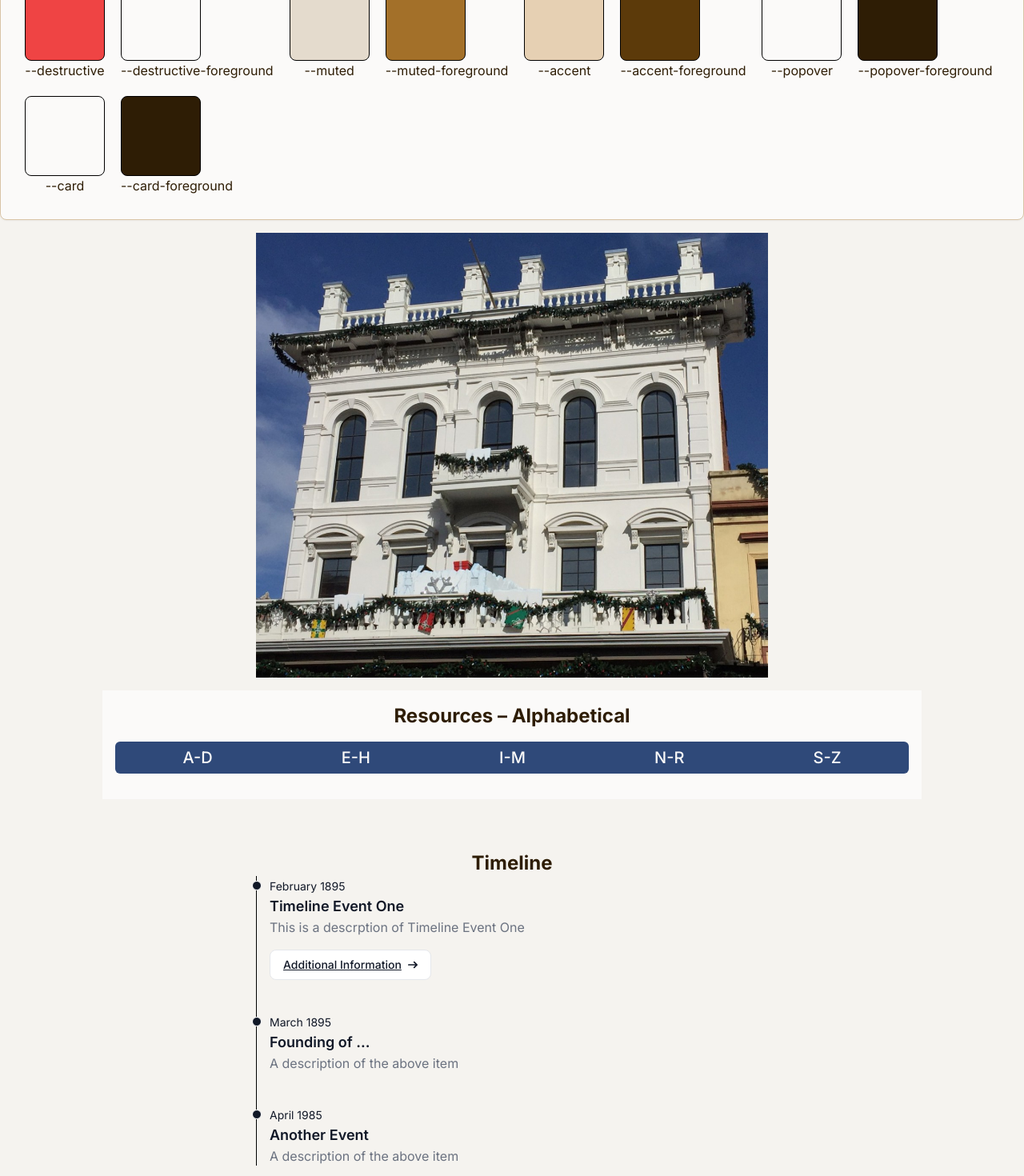
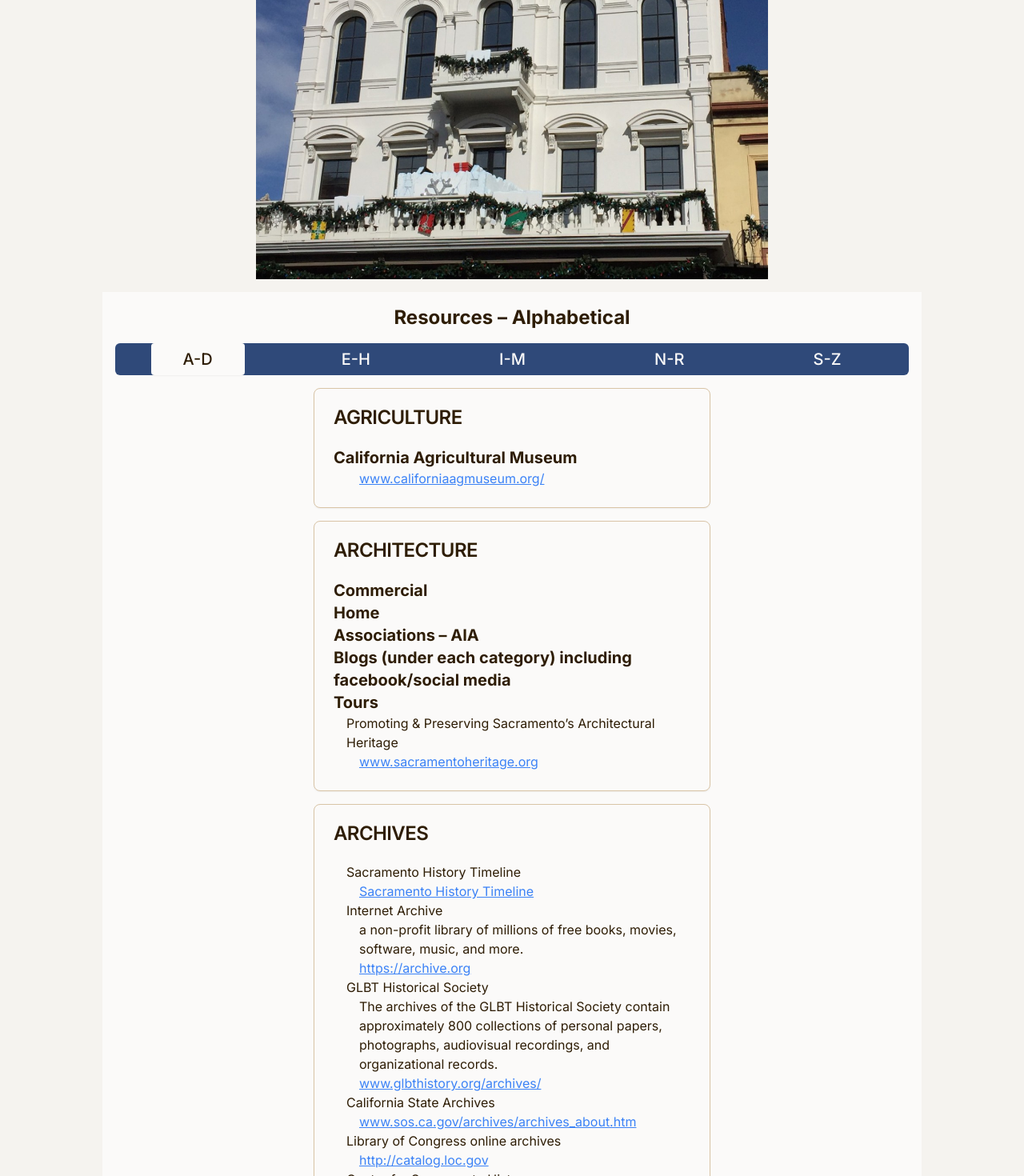
Before and after one commit to witcradg/sacareahistory, a Next.js app: page / in a window 1280 px wide. Shown: the part 400-1870 px from the top of the page at 80% size. Built offline with nearby package versions, Linux system fonts and the light colour scheme.

Commit message:
Move color palate to its own component. Add full unedited timeline

```diff
--- a/app/page.tsx
+++ b/app/page.tsx
@@ -5,58 +5,20 @@ import { AlphaEH } from "@/components/alphaE-H";
 import { AlphaIM } from "@/components/alphaI-M";
 import { AlphaNR } from "@/components/alphaN-R";
 import { AlphaSZ } from "@/components/alphaS-Z";
+import { TimelineSection } from "@/components/timeline/TimelineSection";
+// import ColorPalette from "@/components/ColorPalette";
 
-
-import { Card } from "@/components/ui/card";
-const colors = [
-  { name: '--border', value: 'hsl(var(--border))' },
-  { name: '--input', value: 'hsl(var(--input))' },
-  { name: '--ring', value: 'hsl(var(--ring))' },
-  { name: '--background', value: 'hsl(var(--background))' },
-  { name: '--foreground', value: 'hsl(var(--foreground))' },
-  { name: '--primary', value: 'hsl(var(--primary))' },
-  { name: '--primary-foreground', value: 'hsl(var(--primary-foreground))' },
-  { name: '--secondary', value: 'hsl(var(--secondary))' },
-  { name: '--secondary-foreground', value: 'hsl(var(--secondary-foreground))' },
-  { name: '--destructive', value: 'hsl(var(--destructive))' },
-  { name: '--destructive-foreground', value: 'hsl(var(--destructive-foreground))' },
-  { name: '--muted', value: 'hsl(var(--muted))' },
-  { name: '--muted-foreground', value: 'hsl(var(--muted-foreground))' },
-  { name: '--accent', value: 'hsl(var(--accent))' },
-  { name: '--accent-foreground', value: 'hsl(var(--accent-foreground))' },
-  { name: '--popover', value: 'hsl(var(--popover))' },
-  { name: '--popover-foreground', value: 'hsl(var(--popover-foreground))' },
-  { name: '--card', value: 'hsl(var(--card))' },
-  { name: '--card-foreground', value: 'hsl(var(--card-foreground))' },
-];
 
 export default function Home() {
   return (
     <>
-      <Card className='p-5'>
-        <h2>Color Palette</h2>
-        <div style={{ display: 'flex', flexWrap: 'wrap' }}>
-          {colors.map(color => (
-            <div key={color.name} style={{ margin: '10px', textAlign: 'center' }}>
-              <div style={{
-                backgroundColor: color.value,
-                width: '100px',
-                height: '100px',
-                borderRadius: '8px',
-                border: '1px solid #000'
-              }}>
-              </div>
-              <p className="black">{color.name}</p>
-            </div>
-          ))}
-        </div>
-      </Card>
+      {/* <ColorPalette /> */}
       <Hero />
       <section className="w-[80vw] m-auto py-4 mt-4 mb-16 bg-card">
         <div>
           <h2 className="w-full block text-2xl font-bold text-center">Resources &ndash; Alphabetical</h2>
         </div>
-        <Tabs defaultValue="alphalisting" className="p-4">
+        <Tabs defaultValue="sectionAD" className="p-4">
           <TabsList className="flex justify-around items-center w-full m-auto text-lg text-primary-foreground dark:text-foreground bg-skyblue" >
             <TabsTrigger className="text-xl m-10 px-10 data-[state=active]:bg-card"
               value="sectionAD">A-D
@@ -92,40 +54,7 @@ export default function Home() {
         </Tabs>
       </section>
 
-      <div className="w-1/2 my-12 mx-auto">
-        <h2 className="text-2xl font-bold text-center">Timeline</h2>
-        {/* https://flowbite.com/docs/components/timeline/ */}
-        <ol className="relative border-s border-black dark:border-white">
-          <li className="mb-10 ms-4">
-            <div className="absolute w-3 h-3 bg-gray-900 rounded-full mt-1.5 -start-1.5 border border-white dark:border-gray-900 dark:bg-gray-700"></div>
-            <time className="mb-1 text-sm font-normal leading-none text-gray-900 dark:text-gray-500">
-              February 1895</time>
-            <h3 className="text-lg font-semibold text-gray-900 dark:text-white">
-              Timeline Event One</h3>
-            <p className="mb-4 text-base font-normal text-gray-500 dark:text-gray-400">
-              This is a descrption of Timeline Event One</p>
-            <a href="#" className="inline-flex items-center px-4 py-2 text-sm font-medium text-gray-900 bg-white border border-gray-200 rounded-lg hover:bg-gray-100 hover:text-blue-700 focus:z-10 focus:ring-4 focus:outline-none focus:ring-gray-100 focus:text-blue-700 dark:bg-gray-800 dark:text-gray-400 dark:border-gray-600 dark:hover:text-white dark:hover:bg-gray-700 dark:focus:ring-gray-700">
-              Additional Information <svg className="w-3 h-3 ms-2 rtl:rotate-180" aria-hidden="true" xmlns="http://www.w3.org/2000/svg" fill="none" viewBox="0 0 14 10">
-                <path stroke="currentColor" stroke-linecap="round" stroke-linejoin="round" stroke-width="2" d="M1 5h12m0 0L9 1m4 4L9 9" />
-              </svg></a>
-          </li>
-          <li className="mb-10 ms-4">
-            <div className="absolute w-3 h-3 bg-gray-900 rounded-full mt-1.5 -start-1.5 border border-white dark:border-gray-900 dark:bg-gray-700"></div>
-            <time className="mb-1 text-sm font-normal leading-none text-gray-900 dark:text-gray-500">
-              March 1895</time>
-            <h3 className="text-lg font-semibold text-gray-900 dark:text-white">Founding of ... </h3>
-            <p className="text-base font-normal text-gray-500 dark:text-gray-400">A description of the above item</p>
-          </li>
-          <li className="ms-4">
-            <div className="absolute w-3 h-3 bg-gray-900 rounded-full mt-1.5 -start-1.5 border border-white dark:border-gray-900 dark:bg-gray-700"></div>
-            <time className="mb-1 text-sm font-normal leading-none text-gray-900 dark:text-gray-200">April 1985</time>
-            <h3 className="text-lg font-semibold text-gray-900 dark:text-white">Another Event</h3>
-            <p className="text-base font-normal text-gray-500 dark:text-gray-400">A description of the above item</p>
-          </li>
-        </ol>
-
-
-      </div>
+      <TimelineSection />
 
     </>
   );
--- /dev/null
+++ b/app/timeline/page.tsx
@@ -0,0 +1,7 @@
+import { TimelineSection } from "@/components/timeline/TimelineSection";
+
+export default function TimelinePage() {
+	return (
+		<TimelineSection />
+	)
+}
--- /dev/null
+++ b/components/ColorPalette.tsx
@@ -0,0 +1,46 @@
+import { Card } from "@/components/ui/card";
+
+const colors = [
+	{ name: '--border', value: 'hsl(var(--border))' },
+	{ name: '--input', value: 'hsl(var(--input))' },
+	{ name: '--ring', value: 'hsl(var(--ring))' },
+	{ name: '--background', value: 'hsl(var(--background))' },
+	{ name: '--foreground', value: 'hsl(var(--foreground))' },
+	{ name: '--primary', value: 'hsl(var(--primary))' },
+	{ name: '--primary-foreground', value: 'hsl(var(--primary-foreground))' },
+	{ name: '--secondary', value: 'hsl(var(--secondary))' },
+	{ name: '--secondary-foreground', value: 'hsl(var(--secondary-foreground))' },
+	{ name: '--destructive', value: 'hsl(var(--destructive))' },
+	{ name: '--destructive-foreground', value: 'hsl(var(--destructive-foreground))' },
+	{ name: '--muted', value: 'hsl(var(--muted))' },
+	{ name: '--muted-foreground', value: 'hsl(var(--muted-foreground))' },
+	{ name: '--accent', value: 'hsl(var(--accent))' },
+	{ name: '--accent-foreground', value: 'hsl(var(--accent-foreground))' },
+	{ name: '--popover', value: 'hsl(var(--popover))' },
+	{ name: '--popover-foreground', value: 'hsl(var(--popover-foreground))' },
+	{ name: '--card', value: 'hsl(var(--card))' },
+	{ name: '--card-foreground', value: 'hsl(var(--card-foreground))' },
+];
+
+export default function ColorPalette() {
+	return (
+		<Card className='p-5'>
+			<h2>Color Palette</h2>
+			<div style={{ display: 'flex', flexWrap: 'wrap' }}>
+				{colors.map(color => (
+					<div key={color.name} style={{ margin: '10px', textAlign: 'center' }}>
+						<div style={{
+							backgroundColor: color.value,
+							width: '100px',
+							height: '100px',
+							borderRadius: '8px',
+							border: '1px solid #000'
+						}}>
+						</div>
+						<p className="black">{color.name}</p>
+					</div>
+				))}
+			</div>
+		</Card>
+	)
+}
--- /dev/null
+++ b/components/timeline/TimelineSection.tsx
@@ -0,0 +1,28 @@
+import data from './timeline.json'
+
+export const TimelineSection = () => {
+
+	return (
+		<div id='timeline-section' className="w-1/2 my-12 mx-auto">
+			<h2 className="text-2xl font-bold text-center">Timeline</h2>
+			{/* https://flowbite.com/docs/components/timeline/ */}
+			<ol className="relative border-s border-black dark:border-white">
+				{data.timeline.map((tl, index) => (
+					<li key={index} className="mb-10 ms-4">
+						<div className="absolute w-3 h-3 bg-gray-900 rounded-full mt-1.5 -start-1.5 border border-white dark:border-gray-900 dark:bg-gray-700"></div>
+						<time className="mb-1 text-sm font-normal leading-none text-gray-900 dark:text-gray-500">
+							{tl.event}</time>
+						{/* <h3 className="text-lg font-semibold text-gray-900 dark:text-white">
+							{tl.title}</h3> */}
+						<p className="mb-4 text-base font-normal text-gray-500 dark:text-gray-400">
+							{tl.desc}</p>
+						{/* <a target="_blank" rel="noopener noreferrer" href={event.url} className="inline-flex items-center px-4 py-2 text-sm font-medium text-gray-900 bg-white border border-gray-200 rounded-lg hover:bg-gray-100 hover:text-blue-700 focus:z-10 focus:ring-4 focus:outline-none focus:ring-gray-100 focus:text-blue-700 dark:bg-gray-800 dark:text-gray-400 dark:border-gray-600 dark:hover:text-white dark:hover:bg-gray-700 dark:focus:ring-gray-700">
+							Additional Information <svg className="w-3 h-3 ms-2 rtl:rotate-180" aria-hidden="true" xmlns="http://www.w3.org/2000/svg" fill="none" viewBox="0 0 14 10">
+								<path stroke="currentColor" stroke-linecap="round" stroke-linejoin="round" stroke-width="2" d="M1 5h12m0 0L9 1m4 4L9 9" />
+							</svg></a> */}
+					</li>
+				))}
+			</ol>
+		</div>
+	)
+}
```
Also changed, not shown: components/timeline/timeline.json (renamed from timeline.json).
